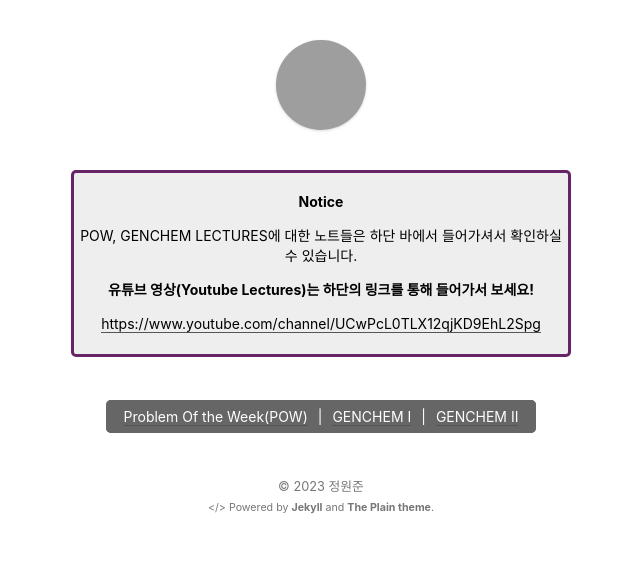
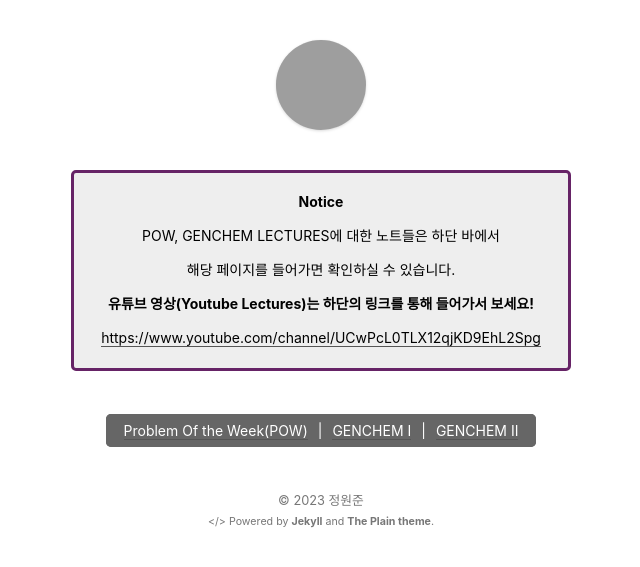
Before and after one commit to chemwj/chemwj.github.io, a Jekyll site: the page built from index.html, in a window 1280 px wide, cut to the strip 0-567 px from the top of the page. Shown: the whole strip, without its empty margins (319-959 px from the left). Built offline with Jekyll 4.4.1, drawn with Linux system fonts in a browser that asks for light colours; grey boxes are pictures that could not be loaded.

Commit message:
Update index.html

```diff
--- a/index.html
+++ b/index.html
@@ -5,7 +5,8 @@ layout: default
 	<div style="border: 3px solid #662366; background-color: #eeeeee; color: black; border-radius: 5px; padding: 5px; padding-bottom: 20px;">
 		<center>
 			<p><b>Notice</b></p>
-			<p>POW, GENCHEM LECTURES에 대한 노트들은 하단 바에서 들어가셔서 확인하실 수 있습니다.</p>
+			<p>POW, GENCHEM LECTURES에 대한 노트들은 하단 바에서</p>
+			<p>해당 페이지를 들어가면 확인하실 수 있습니다.</p>
 			<p><b>유튜브 영상(Youtube Lectures)는 하단의 링크를 통해 들어가서 보세요!</b></p>
 			<a href="https://www.youtube.com/channel/UCwPcL0TLX12qjKD9EhL2Spg">https://www.youtube.com/channel/UCwPcL0TLX12qjKD9EhL2Spg</a>
 		</center>
```
